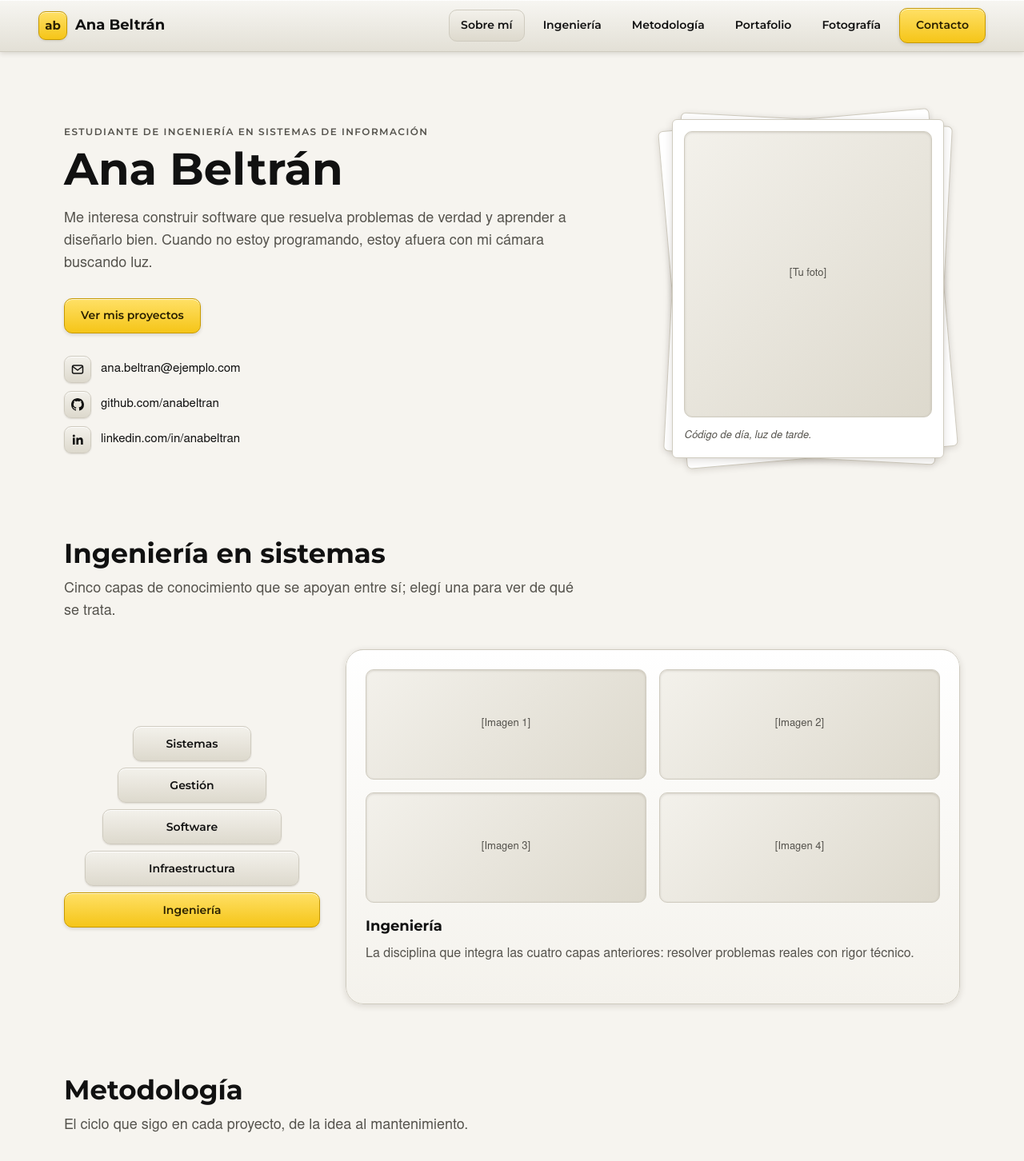
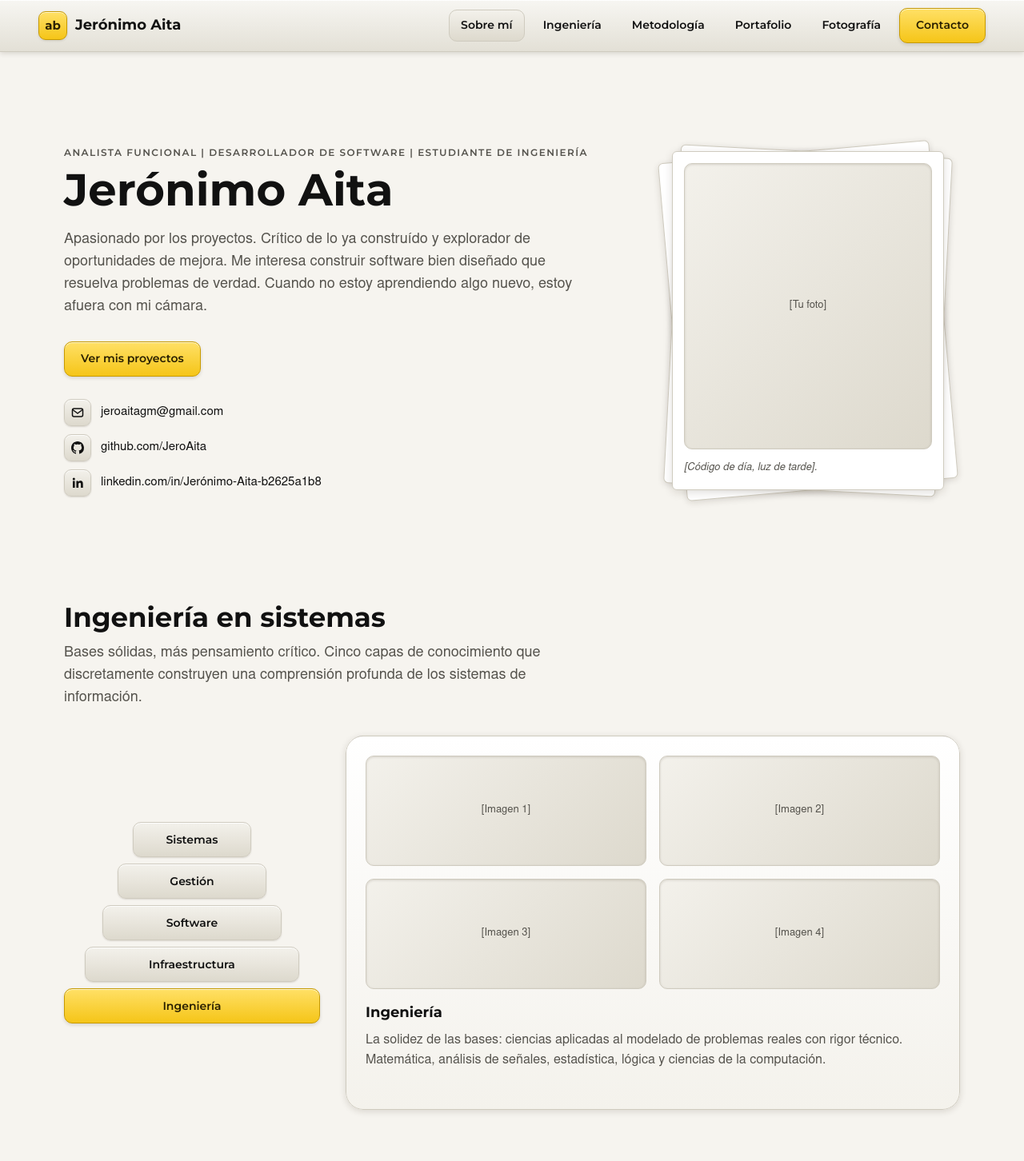
Before and after one commit to JeroAita/jeroaita.github.io, a React (Vite) app: page / in a window 1280 px wide. Shown: the top 1452 px of the page at 80% size. Built offline with nearby package versions, Linux system fonts and the light colour scheme.

Commit message:
Refinamiento UI 3.1

```diff
--- a/src/components/Footer.tsx
+++ b/src/components/Footer.tsx
@@ -4,7 +4,7 @@ export default function Footer() {
   return (
     <footer id="contacto" className="foot">
       <div className="foot-in">
-        <div><h3 style={{ margin: '0 0 4px' }}>Hablemos</h3><span style={{ color: 'var(--mute)' }}><a href={`mailto:${profile.email}`}>{profile.email}</a> · <a href={`https://linkedin.com/in/${profile.linkedin}`}>LinkedIn</a> · <a href={`https://github.com/${profile.github}`}>GitHub</a></span></div>
+        <div><h3 style={{ margin: '0 0 4px' }}>Hablemos</h3><span style={{ color: 'var(--mute)' }}><a href={`mailto:${profile.email}`}>{profile.email}</a> · <a href={`https://linkedin.com/in/${profile.linkedin}`} target="_blank" rel="noopener noreferrer">LinkedIn</a> · <a href={`https://github.com/${profile.github}`} target="_blank" rel="noopener noreferrer">GitHub</a></span></div>
         <a className="btn main" href={`mailto:${profile.email}`}>Enviar un correo</a>
         <div style={{ width: '100%', color: 'var(--mute)', fontSize: 13 }}>© {new Date().getFullYear()} {profile.name}. Todos los derechos reservados.</div>
       </div>
--- a/src/data/content.ts
+++ b/src/data/content.ts
@@ -1,13 +1,13 @@
 // Todo el contenido vive acá: agregar un proyecto o una foto = agregar un objeto.
 // Los datos de ejemplo se reemplazan por los reales antes de publicar.
 export const profile = {
-  name: 'Ana Beltrán',
-  tagline: 'Estudiante de Ingeniería en Sistemas de Información',
-  lead: 'Me interesa construir software que resuelva problemas de verdad y aprender a diseñarlo bien. Cuando no estoy programando, estoy afuera con mi cámara buscando luz.',
-  caption: 'Código de día, luz de tarde.',
-  email: 'ana.beltran@ejemplo.com',
-  github: 'anabeltran',
-  linkedin: 'anabeltran',
+  name: 'Jerónimo Aita',
+  tagline: 'Analista Funcional | Desarrollador de software | Estudiante de Ingeniería',
+  lead: 'Apasionado por los proyectos. Crítico de lo ya construído y explorador de oportunidades de mejora. Me interesa construir software bien diseñado que resuelva problemas de verdad. Cuando no estoy aprendiendo algo nuevo, estoy afuera con mi cámara.',
+  caption: '[Código de día, luz de tarde].',
+  email: 'jeroaitagm@gmail.com',
+  github: 'JeroAita',
+  linkedin: 'Jerónimo-Aita-b2625a1b8',
 }
 
 export const navItems = [
@@ -19,27 +19,27 @@ export const navItems = [
 ]
 
 export const sectionLeads = {
-  ingenieria: 'Cinco capas de conocimiento que se apoyan entre sí; elegí una para ver de qué se trata.',
-  metodologia: 'El ciclo que sigo en cada proyecto, de la idea al mantenimiento.',
+  ingenieria: 'Bases sólidas, más pensamiento crítico. Cinco capas de conocimiento que discretamente construyen una comprensión profunda de los sistemas de información.',
+  metodologia: 'De una idea a una solución informática, sosteniendo la robustez de las metodologías clásicas e incorporando lo mejor de las nuevas prácticas.',
 }
 
 // De arriba hacia abajo, como en la pirámide del mockup.
 export const levels = ['Sistemas', 'Gestión', 'Software', 'Infraestructura', 'Ingeniería'].map((name, i) => ({
   name,
   text: [
-    'Diseño de sistemas de información que se alineen con los objetivos del negocio y acompañan su evolución.',
-    'Planificación de recursos, tiempos y equipos para llevar cada proyecto a buen puerto.',
-    'Desarrollo de aplicaciones mantenibles, probadas y con una arquitectura pensada para crecer.',
-    'Redes, despliegues y automatización para que todo funcione de forma confiable y repetible.',
-    'La disciplina que integra las cuatro capas anteriores: resolver problemas reales con rigor técnico.',
+    'La integración de los conceptos: Comprender el negocio, modelar procesos, identificar oportunidades de mejora e información útil para la toma de decisiones. Diseñar sistemas que se alineen con los objetivos del negocio y acompañan su evolución.',
+    'La administración de proyectos: Contexto organizacional, planificación de recursos, tiempos y equipos para llevar cada proyecto a buen puerto.',
+    'La lógica: algoritmos y estructura de datos. Desde procesos en RAM y archivos, hasta microservicios interpretados en distintos lenguajes comunicados por APIs y bases de datos. Diseño de aplicaciones mantenibles, probadas y con una arquitectura pensada para crecer.',
+    'La plataforma física o primordial sobre la que viven los sistemas: hardware, sistemas operativos, redes, protocolos, virtualización, computación en la nube.',
+    'La solidez de las bases: ciencias aplicadas al modelado de problemas reales con rigor técnico. Matemática, análisis de señales, estadística, lógica y ciencias de la computación.',
   ][i],
 }))
 
 export const steps = [
-  { name: 'Análisis', text: 'Comprender el problema y los requisitos antes de escribir una sola línea: alcance, restricciones y criterios de éxito.' },
-  { name: 'Diseño', text: 'La solución debe funcionar primero en papel, ser coherente, mantenible y apropiada al negocio. Esto se logra aplicando buenas prácticas y patrones de diseño a nivel arquitectura y a nivel objetos.' },
-  { name: 'Desarrollo', text: 'Construir en incrementos pequeños y revisables, con pruebas automáticas y código versionado desde el primer día.' },
-  { name: 'Implementación y mantenimiento', text: 'Puesta en producción monitorizada, con despliegues repetibles y mejora continua según los datos de uso.' },
+  { name: 'Análisis', text: 'Relevar la situación, entrevistar a los stakeholders y comprender el problema. Traducir las necesidades del negocio en especificaciones técnicas: alcance, restricciones y criterios de éxito.' },
+  { name: 'Diseño', text: 'Modelar una solución que funciona en papel, es coherente, mantenible y apropiada al negocio. Aplicar buenas prácticas y patrones de diseño a nivel arquitectura y a nivel objetos.' },
+  { name: 'Desarrollo', text: 'Construir en incrementos pequeños y revisables código versionado desde el primer día. Desarrollar guiado por especificaciones y acelerado con agentes de IA.' },
+  { name: 'Implementación y mantenimiento', text: 'Garantizar el servicio llevando el sistema a producción de manera estructurada, con pruebas automáticas y despliegues controlados que permitan la mejora continua.' },
 ]
 
 export type Project = { title: string; tag: string; description: string; href: string; action: 'Código' | 'Leer' }
--- a/src/sections/Hero.tsx
+++ b/src/sections/Hero.tsx
@@ -12,8 +12,8 @@ const LinkedinIcon = () => (
 
 const rows = [
   { href: `mailto:${profile.email}`, text: profile.email, Icon: MailIcon },
-  { href: `https://github.com/${profile.github}`, text: `github.com/${profile.github}`, Icon: GithubIcon },
-  { href: `https://linkedin.com/in/${profile.linkedin}`, text: `linkedin.com/in/${profile.linkedin}`, Icon: LinkedinIcon },
+  { href: `https://github.com/${profile.github}`, text: `github.com/${profile.github}`, Icon: GithubIcon, external: true },
+  { href: `https://linkedin.com/in/${profile.linkedin}`, text: `linkedin.com/in/${profile.linkedin}`, Icon: LinkedinIcon, external: true },
 ]
 
 export default function Hero() {
@@ -27,8 +27,8 @@ export default function Hero() {
           <a className="btn main" href="#portafolio">Ver mis proyectos</a>
         </div>
         <div className="contact">
-          {rows.map(({ href, text, Icon }) => (
-            <a key={href} className="crow" href={href}>
+          {rows.map(({ href, text, Icon, external }) => (
+            <a key={href} className="crow" href={href} {...(external ? { target: '_blank', rel: 'noopener noreferrer' } : {})}>
               <span className="ci"><Icon /></span>
               <span>{text}</span>
             </a>
--- a/src/sections/Portfolio.tsx
+++ b/src/sections/Portfolio.tsx
@@ -19,7 +19,7 @@ export default function Portfolio() {
                 <p style={{ color: 'var(--mute)' }}>{p.description}</p>
                 <span className="chip">{p.tag}</span>
                 <div className="cta">
-                  <a className="btn main" href={p.href}>{p.action}</a>
+                  <a className="btn main" href={p.href} target="_blank" rel="noopener noreferrer">{p.action}</a>
                 </div>
               </article>
             ))}
--- a/src/styles/base.css
+++ b/src/styles/base.css
@@ -51,7 +51,7 @@ h3 { font-size: 18px; margin: 0 0 8px; }
 .slide { flex: 0 0 100%; scroll-snap-align: start; display: flex; justify-content: center; padding: 16px 8px; }
 .view.wide .slide { padding: 0 10px; }
 
-.hero { display: flex; gap: 64px; align-items: center; flex-wrap: wrap; padding-top: 72px; }
+.hero { display: flex; gap: 64px; align-items: center; flex-wrap: wrap; padding-top: 112px; padding-bottom: 40px; }
 .hero h1 { font-size: 56px; line-height: 1.05; margin: 0 0 20px; }
 .hero-copy { flex: 1; min-width: 300px; }
 .stack { position: relative; width: 340px; flex: none; margin: 12px 20px; }
@@ -62,13 +62,14 @@ h3 { font-size: 18px; margin: 0 0 8px; }
 .ci { flex: none; width: 34px; height: 34px; border-radius: 9px; display: flex; align-items: center; justify-content: center; background: linear-gradient(var(--g1), var(--g2)); border: 1px solid var(--line); box-shadow: 0 1px 0 var(--hi) inset, 0 1px 2px var(--sh); }
 .contact { display: flex; flex-direction: column; gap: 10px; margin-top: 28px; }
 .crow { display: flex; align-items: center; gap: 12px; color: var(--ink); text-decoration: none; font-size: 15px; }
+.crow:hover { filter: brightness(1.04); }
 .crow:hover span:last-child { text-decoration: underline; }
 .foot { margin-top: 96px; padding: 40px 48px; background: linear-gradient(var(--bar1), var(--bar2)); border-top: 1px solid var(--line); box-shadow: 0 1px 0 var(--hi) inset; scroll-margin-top: 72px; }
 .foot-in { max-width: 1120px; margin: 0 auto; display: flex; justify-content: space-between; gap: 24px; flex-wrap: wrap; align-items: center; }
 
 @media (max-width: 720px) {
   .bar { padding: 10px 16px; } .sec { padding: 64px 16px 0; } .foot { padding: 32px 16px; }
-  .hero { gap: 32px; }
+  .hero { gap: 32px; padding-top: 88px; padding-bottom: 32px; }
   .hero h1 { font-size: 36px; }
   .hero-copy { min-width: 0; }
   .stack { width: min(340px, 100%); margin: 12px auto 0; }
@@ -102,7 +103,7 @@ h3 { font-size: 18px; margin: 0 0 8px; }
 .eval-m { display: none; align-items: center; justify-content: center; gap: 6px; margin-top: 20px; font-size: 13px; color: var(--mute); stroke: var(--mute); }
 .col { flex: 1 1 0; min-width: 0; display: flex; flex-direction: column; }
 .step { height: 56px; min-height: 56px; width: 100%; padding: 4px 10px; font-size: 15px; text-align: center; line-height: 1.2; }
-.bubble { position: relative; margin-top: 16px; padding: 14px; border-radius: 14px; font-size: 14px; color: var(--mute); background: linear-gradient(var(--card1), var(--card2)); border: 1px solid var(--line); box-shadow: 0 1px 0 var(--hi) inset, 0 2px 8px var(--sh); }
+.bubble { position: relative; margin-top: 16px; padding: 14px; border-radius: 14px; font-size: 14px; color: var(--mute); text-align: justify; background: linear-gradient(var(--card1), var(--card2)); border: 1px solid var(--line); box-shadow: 0 1px 0 var(--hi) inset, 0 2px 8px var(--sh); }
 .bubble::before { content: ""; position: absolute; top: -7px; left: 50%; margin-left: -6px; width: 12px; height: 12px; transform: rotate(45deg); background: var(--card1); border-left: 1px solid var(--line); border-top: 1px solid var(--line); }
 @media (max-width: 720px) {
   .flow { flex-direction: column; min-height: 0; } .col { width: 100%; } h2 { font-size: 28px; }
```
